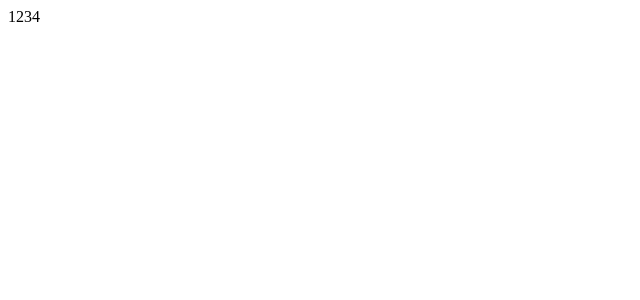
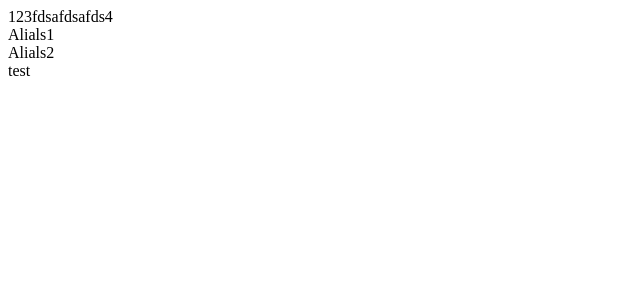
Before and after one commit to liuwu4/bundle, a React app: page / in a window 1280 px wide. Shown: the top 300 px of the page, without its empty margins (0-640 px from the left). Built offline with nearby package versions, Linux system fonts and the light colour scheme.

Commit message:
feat: 设置别名

```diff
--- a/src/pages/App.js
+++ b/src/pages/App.js
@@ -1,5 +1,13 @@
 import React from 'react';
+import Alials1 from '@alials1';
+import Test from '@alials1/test';
+import Alials2 from '@src/pages/alials2';
 const App = () => {
-  return (<div>1234</div>);
+  return (<div>
+    123fdsafdsafds4
+    <Alials1 />
+    <Alials2 />
+    <Test/>
+  </div>);
 };
 export default App;
--- /dev/null
+++ b/src/pages/alials1/index.js
@@ -0,0 +1,5 @@
+import React from 'react';
+const Alials1 = () => {
+  return <div>Alials1</div>;
+};
+export default Alials1;
--- /dev/null
+++ b/src/pages/alials1/test.js
@@ -0,0 +1,5 @@
+import React from 'react';
+const Test = () => {
+  return <div>test</div>;
+};
+export default Test;
--- /dev/null
+++ b/src/pages/alials2/index.js
@@ -0,0 +1,5 @@
+import React from 'react';
+const Alials2 = () => {
+  return <div>Alials2</div>;
+};
+export default Alials2;
--- /dev/null
+++ b/src/utils/helper.js
@@ -0,0 +1,5 @@
+export default{
+  test(){
+    console.log('测试');
+  }
+};
--- a/webpack.config.js
+++ b/webpack.config.js
@@ -1,4 +1,5 @@
 const path = require('path');
+const resolve = dir => path.resolve(__dirname, dir);
 const HtmlWebpackPlugin = require('html-webpack-plugin');
 const { CleanWebpackPlugin } = require('clean-webpack-plugin');
 module.exports ={
@@ -12,7 +13,7 @@ module.exports ={
   },
   devtool: 'inline-source-map',
   devServer: {
-    contentBase: './dist',
+    contentBase: [path.join(__dirname, 'dist'), path.join(__dirname, 'src/images')],
     port: 12345,
     open: true,
     hot: true
@@ -20,21 +21,23 @@ module.exports ={
   plugins: [
     new CleanWebpackPlugin(),
     new HtmlWebpackPlugin({
-      title: '点击测试插件',
       template: path.resolve(__dirname, 'src/index.html')
     })
   ],
   module: {
     rules: [
       {
-        test: /\.js$/,
-        use: {
-          loader: 'babel-loader'
-        },
+        test: /\.(j|t)s$/,
+        use: [
+          {
+            loader: 'babel-loader'
+          }
+        ],
         exclude: /node_modules/
       },
       {
         test: /\.css$/,
+        exclude: /node_modules/,
         use: [
           'style-loader',
           'css-loader'
@@ -42,6 +45,7 @@ module.exports ={
       },
       {
         test: /\.(png|jpg|gif|ttf)$/,
+        exclude: /node_modules/,
         use: {
           loader: 'file-loader'
         }
@@ -49,9 +53,10 @@ module.exports ={
     ]
   },
   resolve: {
-    extensions: ['.js', '.json', '.jsx'],
+    extensions: ['.js', '.json', '.jsx', '.ts', 'tsx'],
     alias: {
-      '@': 'src'
+      '@src': resolve('src'),
+      '@alials1': resolve('./src/pages/alials1')
     }
   }
 };
```
Also changed, not shown: .eslintrc.js.
